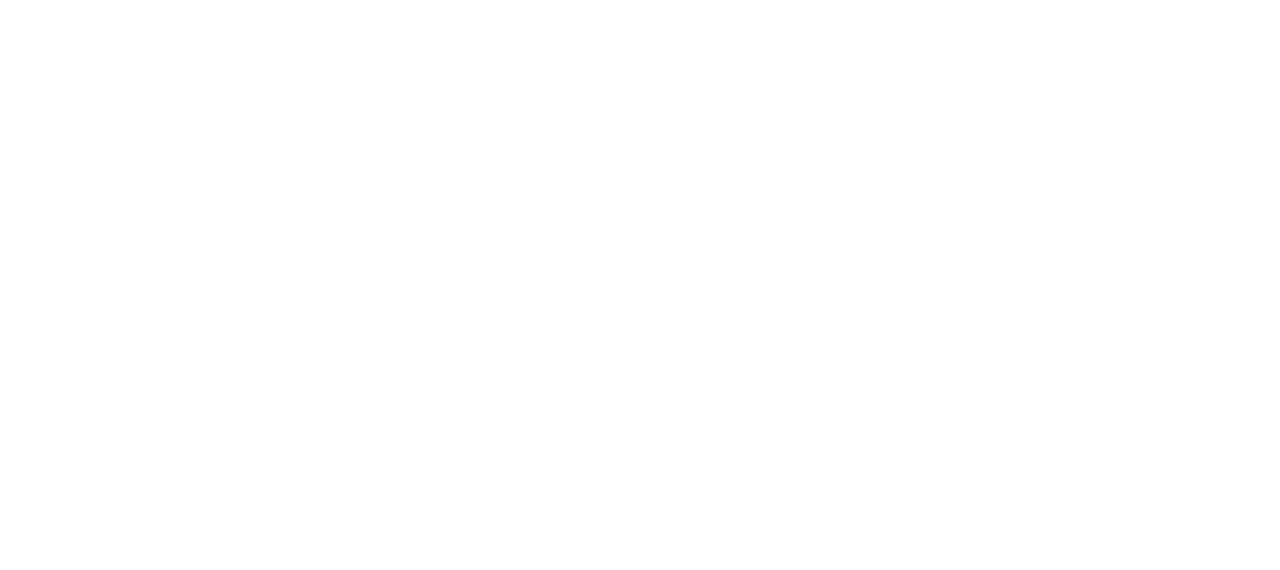
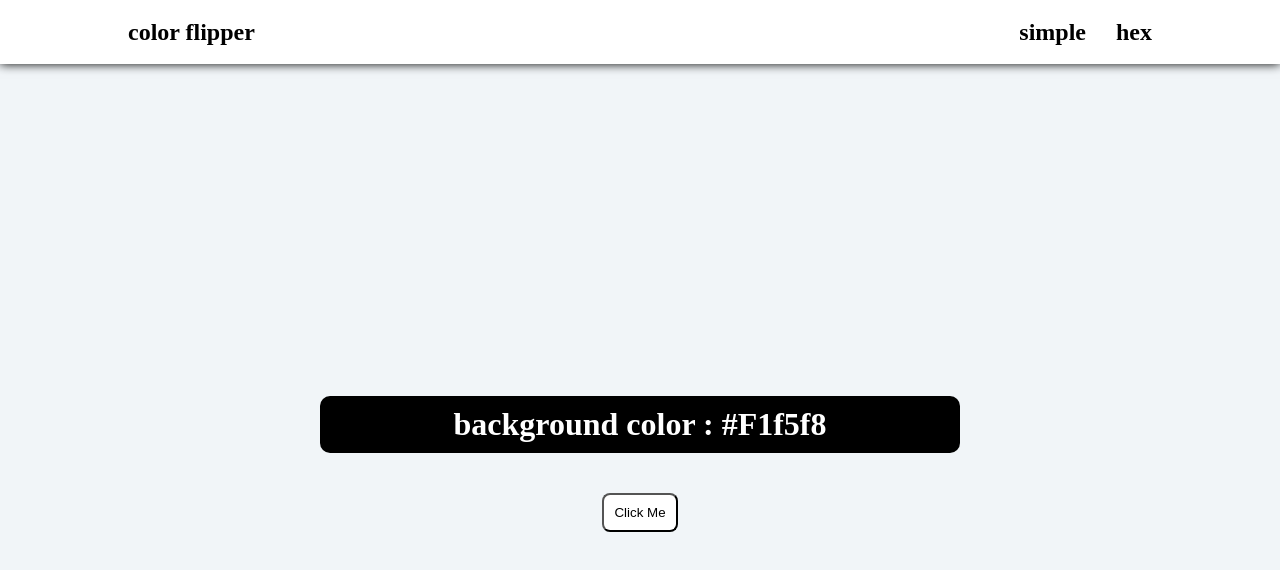
Before and after one commit to ziadastih/color-flipper, a plain HTML site: page hex.html in a window 1280 px wide. Drawn offline with Linux system fonts and the light colour scheme.

Commit message:
end of project ,used for loop for hex and only random number for simple

```diff
--- a/hex.html
+++ b/hex.html
@@ -4,7 +4,36 @@
     <meta charset="UTF-8" />
     <meta http-equiv="X-UA-Compatible" content="IE=edge" />
     <meta name="viewport" content="width=device-width, initial-scale=1.0" />
+    <link rel="stylesheet" href="./style.css" />
     <title>Document</title>
   </head>
-  <body></body>
+  <body>
+    <nav class="nav-bar">
+      <div class="nav-center">
+        <div class="nav-title">
+          <h2 class="title">color flipper</h2>
+        </div>
+        <div class="nav-links">
+          <ul class="links">
+            <li>
+              <a href="./index.html"><h2>simple</h2></a>
+            </li>
+            <li>
+              <a href="./hex.html"><h2>hex</h2></a>
+            </li>
+          </ul>
+        </div>
+      </div>
+    </nav>
+    <main class="hero-container">
+      <div class="color-container">
+        <h1 class="color-text">background color : #F1f5f8</h1>
+      </div>
+      <div class="btn-container">
+        <button class="btn">Click Me</button>
+      </div>
+    </main>
+    <!-- js -->
+    <script src="./hex.js"></script>
+  </body>
 </html>
--- a/hex.js
+++ b/hex.js
@@ -0,0 +1,20 @@
+// target display random hex color on click from this array
+const hex = [0, 1, 2, 3, 4, 5, 6, 7, 8, 9, "A", "B", "C", "D", "E", "F"];
+
+const btn = document.querySelector(".btn");
+const colorText = document.querySelector(".color-text");
+// random number
+
+function randomNumber() {
+  return Math.floor(Math.random() * hex.length);
+}
+function randomHex() {
+  let hexValue = "#";
+  for (let i = 0; i < 6; i++) {
+    hexValue += hex[randomNumber()];
+  }
+  colorText.textContent = ` background color :${hexValue}`;
+  document.body.style.backgroundColor = `${hexValue}`;
+}
+
+btn.addEventListener("click", randomHex);
--- a/style.css
+++ b/style.css
@@ -0,0 +1,91 @@
+* {
+  margin: 0;
+  padding: 0;
+  box-sizing: border-box;
+}
+
+:root {
+  --clr-grey-10: hsl(210, 36%, 96%);
+}
+
+body {
+  background-color: var(--clr-grey-10);
+}
+
+.nav-bar {
+  min-width: 100%;
+  background-color: white;
+  display: flex;
+  align-items: center;
+  justify-content: center;
+  box-shadow: 0px 0px 10px black;
+  min-height: 8vh;
+}
+
+.nav-center {
+  min-width: 80%;
+  display: flex;
+  align-items: center;
+  justify-content: space-between;
+}
+
+/* nav-title */
+.nav-title {
+  color: black;
+}
+
+.nav-links {
+  display: flex;
+  justify-content: space-between;
+  align-items: center;
+}
+.links {
+  display: flex;
+  justify-content: center;
+  align-items: center;
+  gap: 30px;
+  list-style-type: none;
+}
+.links a {
+  text-decoration: none;
+  color: black;
+}
+
+.links a:hover {
+  color: aquamarine;
+}
+
+.hero-container {
+  min-height: 100vh;
+  display: flex;
+  align-items: center;
+  justify-content: center;
+  flex-direction: column;
+  gap: 40px;
+}
+.color-container {
+  min-width: 50%;
+  background-color: black;
+
+  display: flex;
+  align-items: center;
+  justify-content: center;
+  border-radius: 10px;
+  padding: 10px 30px;
+}
+.color-text {
+  color: white;
+}
+.btn {
+  color: black;
+  background-color: white;
+  padding: 10px;
+  border-radius: 8px;
+  transition: 0.3s;
+  cursor: pointer;
+}
+
+.btn:hover {
+  color: white;
+  background-color: black;
+}
```
Also changed, not shown: index.html (+33 -1 lines), simple.js (+13 -0 lines).
